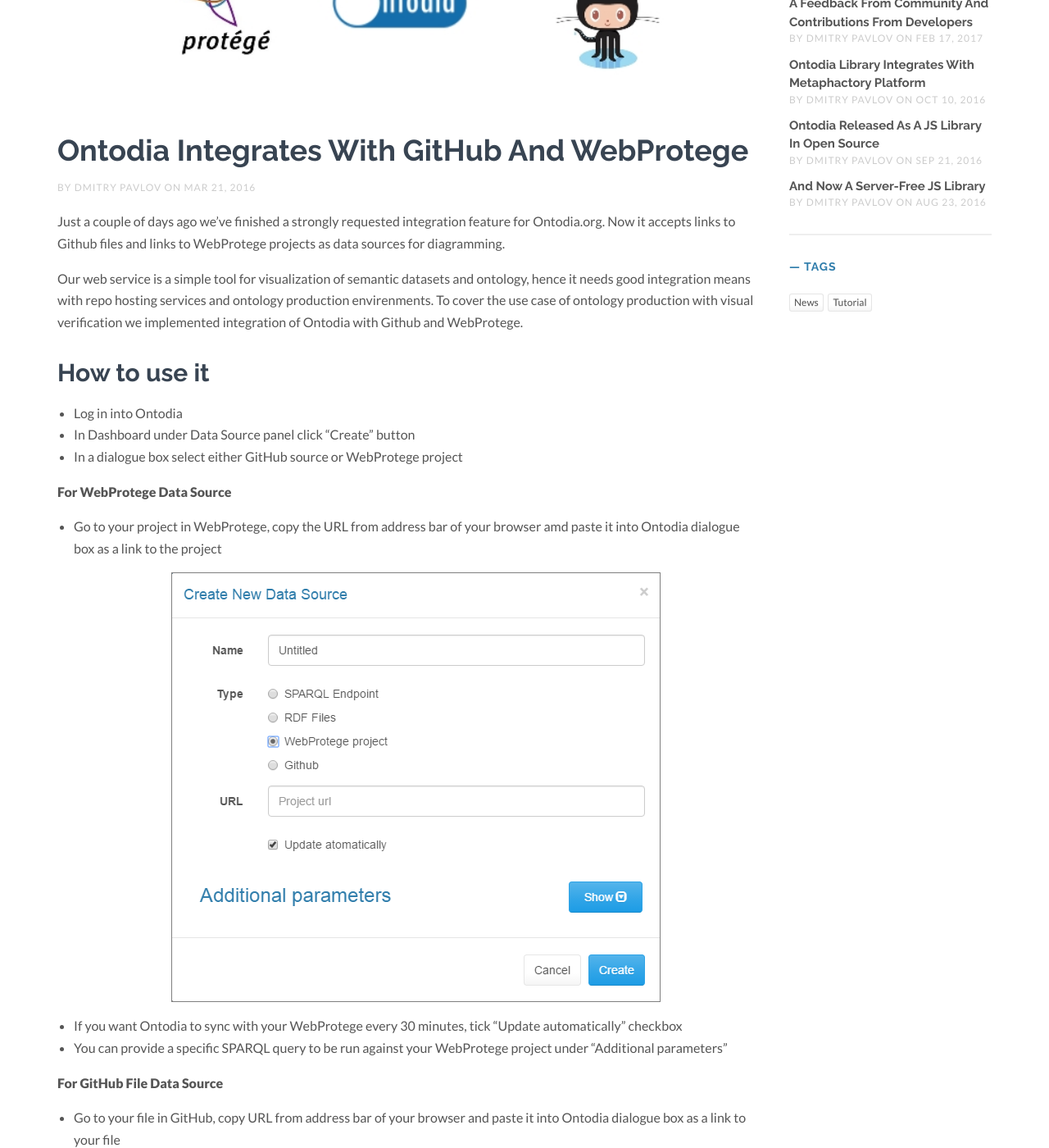
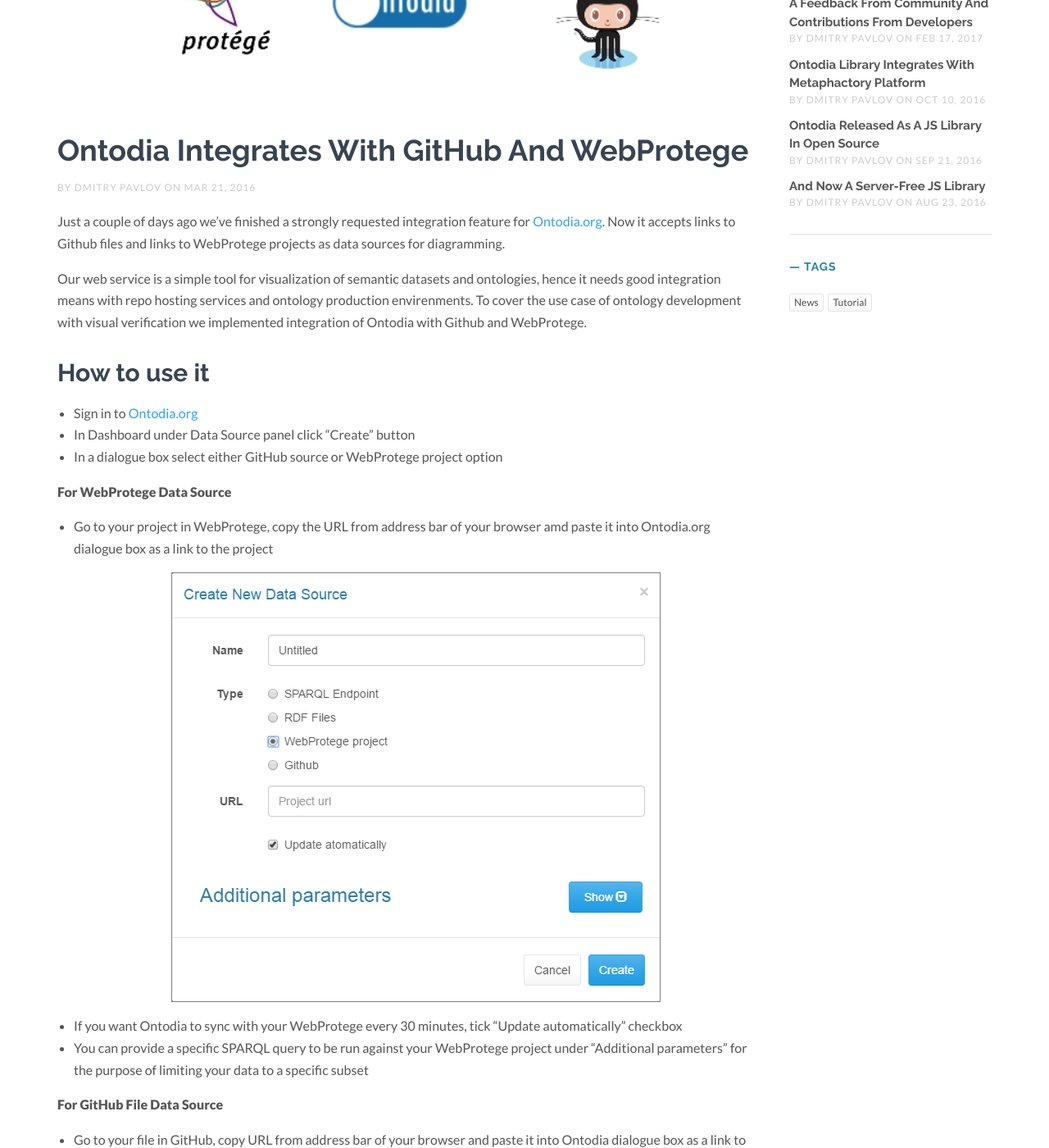
Before and after one commit to ontodia-org/ontodia-org.github.io, a Jekyll site: the page built from _posts/2016-03-21-ontodia-integrates-with-github-and-webprotege.markdown, in a window 1280 px wide and 1400 px high, scrolled down 319 px. Shown: the whole window at 82% size. Built offline with Jekyll 4.4.1, drawn with Linux system fonts in a browser that asks for light colours; nearby versions of some CDN libraries; comment, search, counter and statistics services are not loaded; some of the changed text lies outside the part shown.

Commit message:
Some editing to the blog post
It is the most visited blog post. So I did some brushing and grooming.
And made sure there's a link to ontodia web site.

```diff
--- a/_posts/2016-03-21-ontodia-integrates-with-github-and-webprotege.markdown
+++ b/_posts/2016-03-21-ontodia-integrates-with-github-and-webprotege.markdown
@@ -9,31 +9,31 @@
 ---
 
 Just a couple of days ago we've finished a strongly requested integration
-feature for Ontodia.org. Now it accepts links to Github files and links to
+feature for <a href="http://ontodia.org/">Ontodia.org</a>. Now it accepts links to Github files and links to
 WebProtege projects as data sources for diagramming.
 
 Our web service is a simple tool for visualization of semantic datasets and
-ontology, hence it needs good integration means with repo hosting services
+ontologies, hence it needs good integration means with repo hosting services
 and ontology production envirenments. To cover the use case of ontology
-production with visual verification we implemented integration of Ontodia
+development with visual verification we implemented integration of Ontodia
 with Github and WebProtege.
 
 <!-- more -->
 
 ## How to use it
 
-* Log in into Ontodia
+* Sign in to <a href="http://ontodia.org/">Ontodia.org</a>
 * In Dashboard under Data Source panel click "Create" button
-* In a dialogue box select either GitHub source or WebProtege project
+* In a dialogue box select either GitHub source or WebProtege project option
 
 **For WebProtege Data Source**
 
-* Go to your project in WebProtege, copy the URL from address bar of your browser amd paste it into Ontodia dialogue box as a link to the project
+* Go to your project in WebProtege, copy the URL from address bar of your browser amd paste it into Ontodia.org dialogue box as a link to the project
 
   <p><div class="text-center"><img src="/assets/img/blog/WebProtegeSource.png" alt="Defining WebProtege data source in Ontodia"/></div></p>
 
 * If you want Ontodia to sync with your WebProtege every 30 minutes, tick "Update automatically" checkbox
-* You can provide a specific SPARQL query to be run against your WebProtege project under "Additional parameters"
+* You can provide a specific SPARQL query to be run against your WebProtege project under "Additional parameters" for the purpose of limiting your data to a specific subset
 
 **For GitHub File Data Source**
 
@@ -41,6 +41,6 @@
 
   <p><div class="text-center"><img src="/assets/img/blog/GitHubSource.png" alt="Defining GitHub data source in Ontodia"/></div></p>
 
-* In case of GitHub you can connect several files from your GitHub repo to Ontodia data source
+* In case of GitHub you can connect several files from your GitHub repo to Ontodia.org data source
 * If you want Ontodia to sync with your GitHub file every 30 minutes, tick "Update automatically" checkbox.
-* You can provide a specific SPARQL query to be run against your GitHub file under "Additional parameters"
+* You can provide a specific SPARQL query to be run against your GitHub file under "Additional parameters" for the purpose of limiting your data to a specific subset
```
